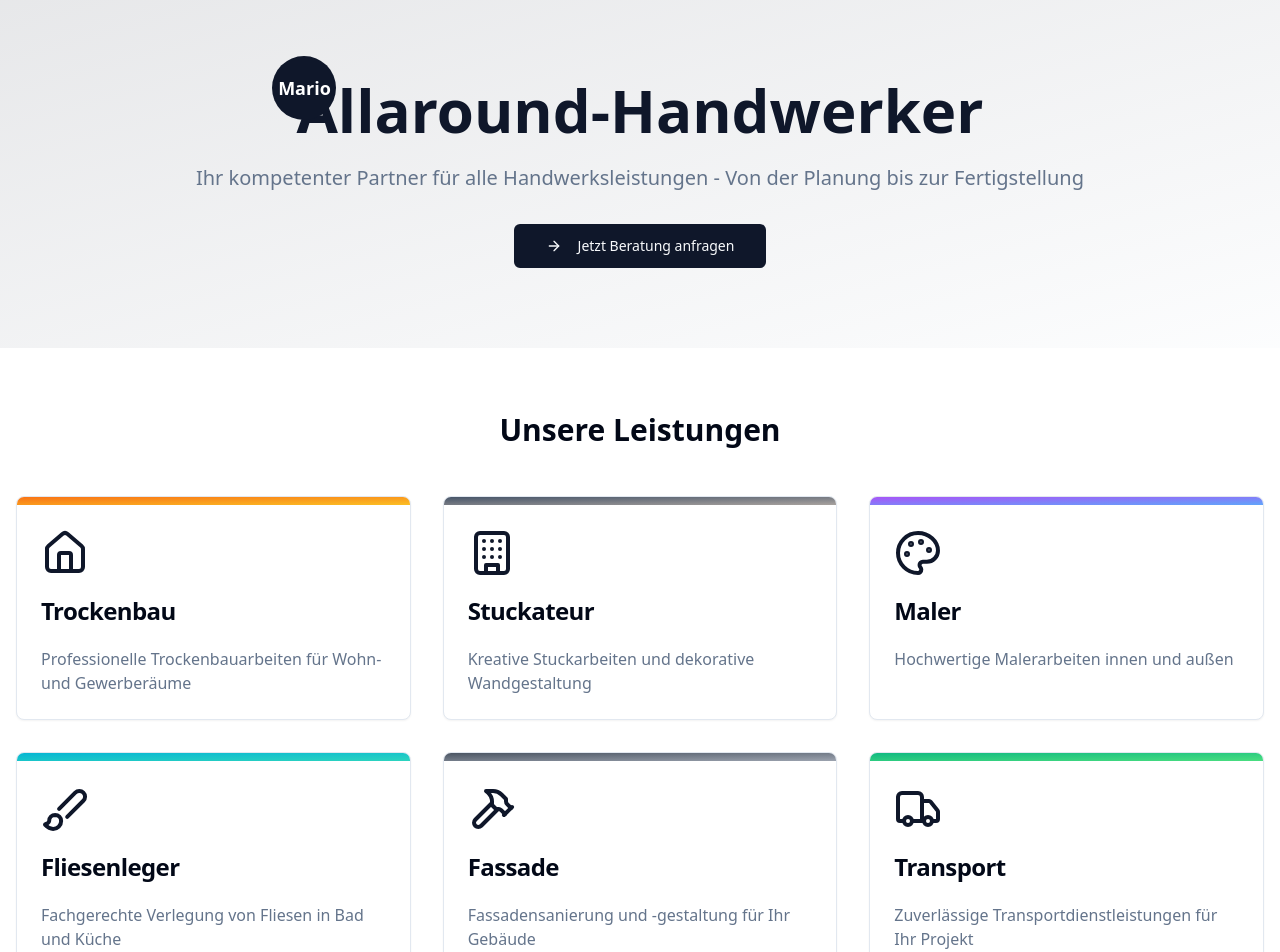
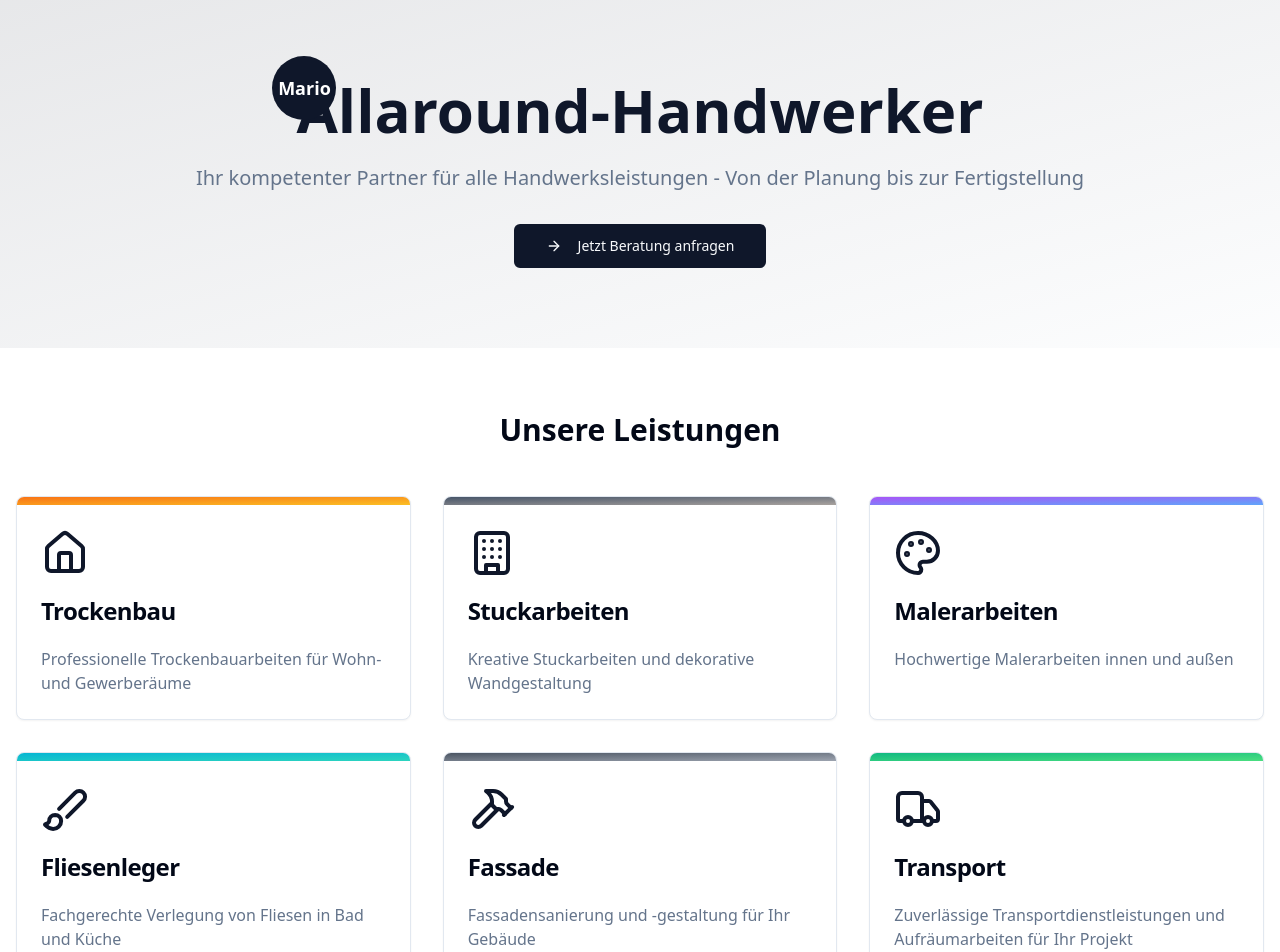
Before and after one commit to opexxxxx/mario_handwerker, a React (Vite) app: page / in a window 1280 px wide. Shown: the top 952 px of the page. Built offline with nearby package versions, Linux system fonts and the light colour scheme.

Commit message:
Refactor services descriptions
Update service descriptions with requested changes.

```diff
--- a/src/components/ServicesSection.tsx
+++ b/src/components/ServicesSection.tsx
@@ -12,13 +12,13 @@ const ServicesSection = () => {
     },
     {
       icon: Building,
-      title: "Stuckateur",
+      title: "Stuckarbeiten",
       description: "Kreative Stuckarbeiten und dekorative Wandgestaltung",
       gradient: "bg-gradient-to-tl from-stone-400 to-slate-600"
     },
     {
       icon: Palette,
-      title: "Maler",
+      title: "Malerarbeiten",
       description: "Hochwertige Malerarbeiten innen und außen",
       gradient: "bg-gradient-to-tl from-blue-400 to-purple-500"
     },
@@ -37,7 +37,7 @@ const ServicesSection = () => {
     {
       icon: Truck,
       title: "Transport",
-      description: "Zuverlässige Transportdienstleistungen für Ihr Projekt",
+      description: "Zuverlässige Transportdienstleistungen und Aufräumarbeiten für Ihr Projekt",
       gradient: "bg-gradient-to-tl from-green-400 to-emerald-500"
     },
     {
```
